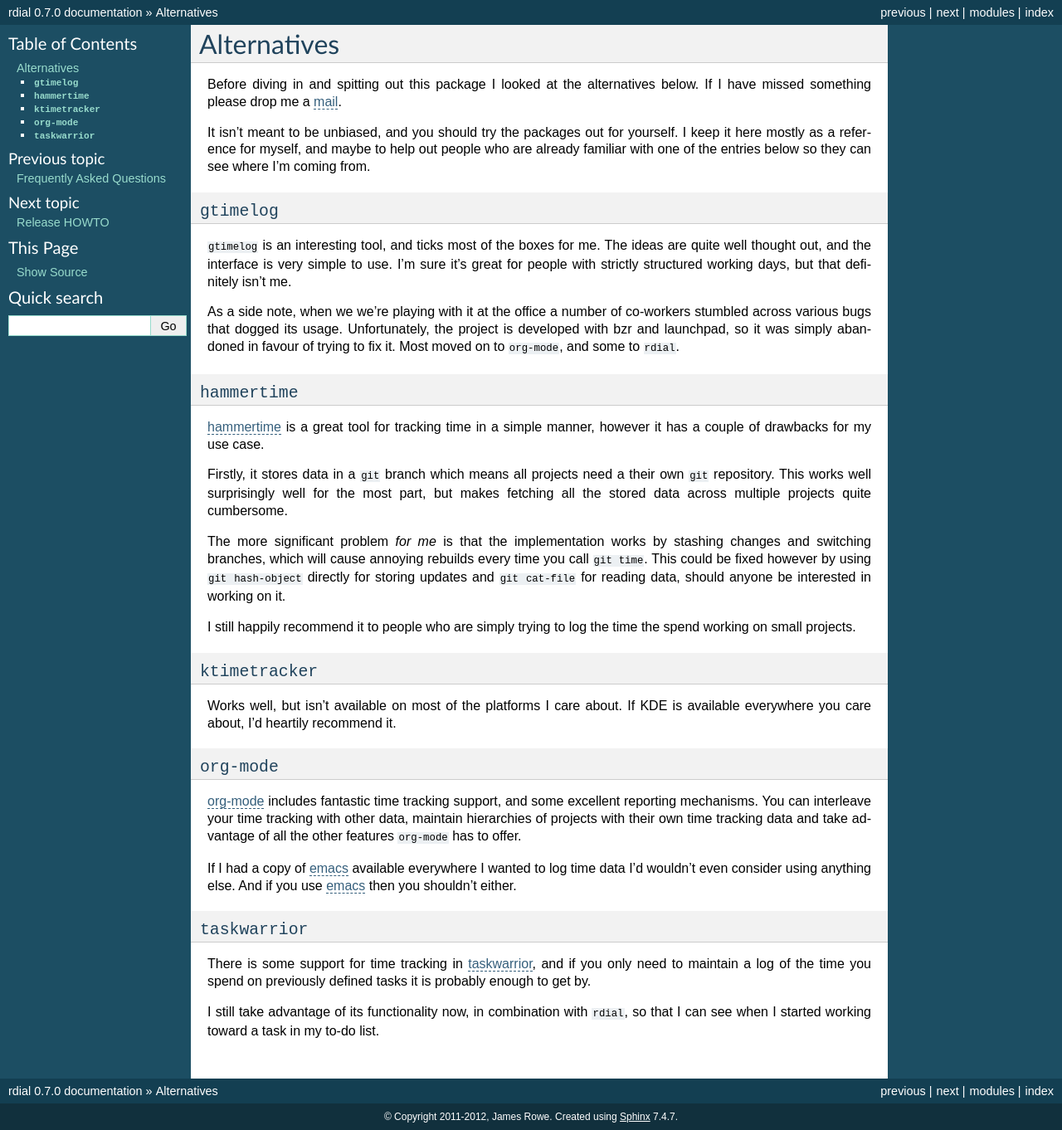
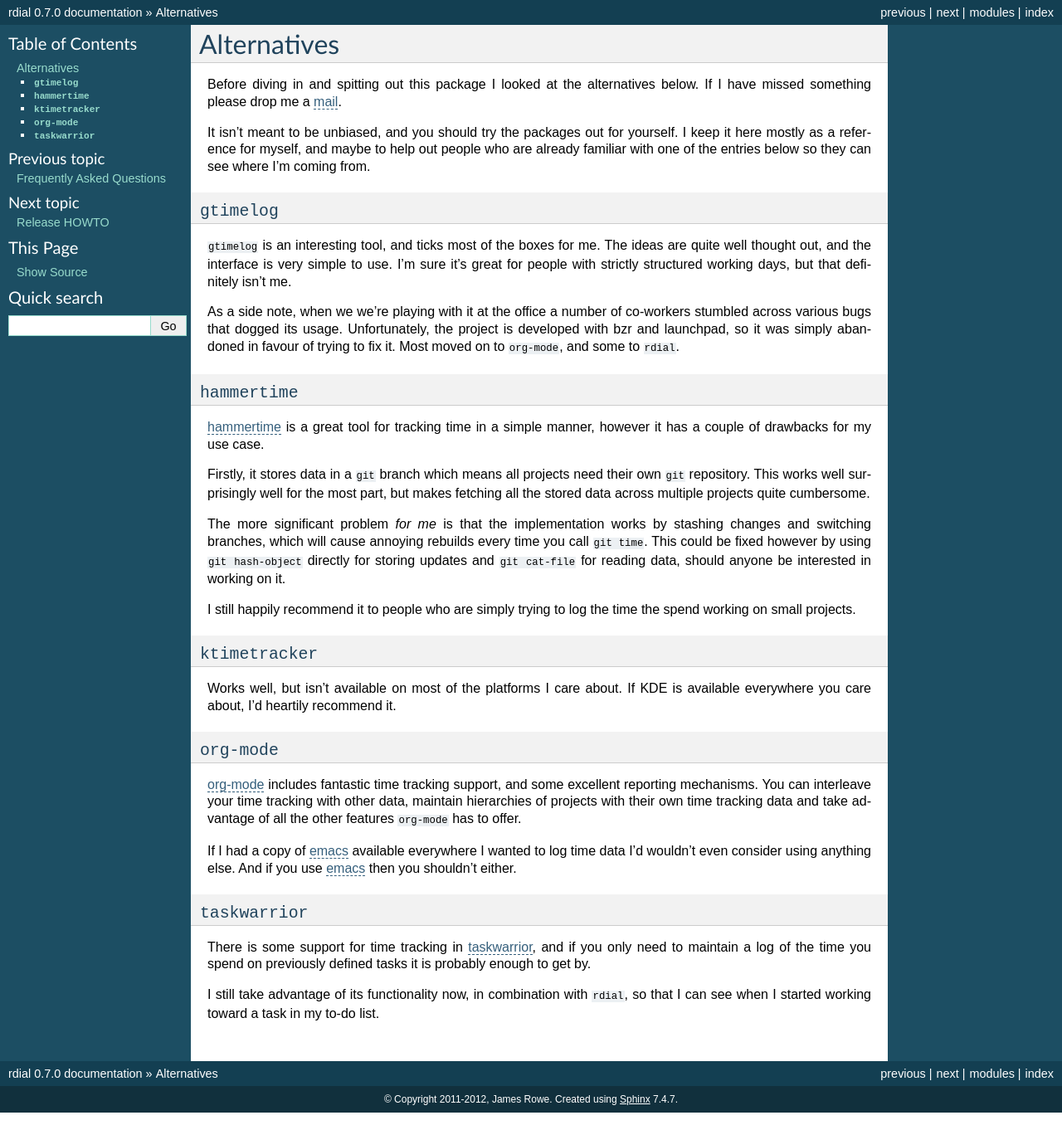
Before and after one commit to JNRowe/rdial, a Sphinx documentation site: the page built from doc/alternatives.rst, in a window 1280 px wide. Shown: the whole page at 83% size. Built offline with Sphinx 7.4.7, drawn with Linux system fonts in a browser that asks for light colours; after the commit the page ends 1341 px from its top, so only the background shows below that.

Commit message:
[Tr] Typo fixes.

```diff
--- a/doc/alternatives.rst
+++ b/doc/alternatives.rst
@@ -31,9 +31,9 @@
 hammertime_ is a great tool for tracking time in a simple manner, however it has
 a couple of drawbacks for my use case.
 
-Firstly, it stores data in a ``git`` branch which means all projects need
-a their own ``git`` repository.  This works well surprisingly well for the most
-part, but makes fetching all the stored data across multiple projects quite
+Firstly, it stores data in a ``git`` branch which means all projects need their
+own ``git`` repository.  This works well surprisingly well for the most part,
+but makes fetching all the stored data across multiple projects quite
 cumbersome.
 
 The more significant problem *for me* is that the implementation works by
--- a/doc/rdial.1.rst
+++ b/doc/rdial.1.rst
@@ -31,7 +31,7 @@
     show program's help message and exit
 
 -d <directory>, --directory=<directory>
-    Database location, defaults to ``${XDG_DATA_HOME:-/.local}/rdial``
+    database location, defaults to ``${XDG_DATA_HOME:-/.local}/rdial``
 
 Commands
 --------
```
